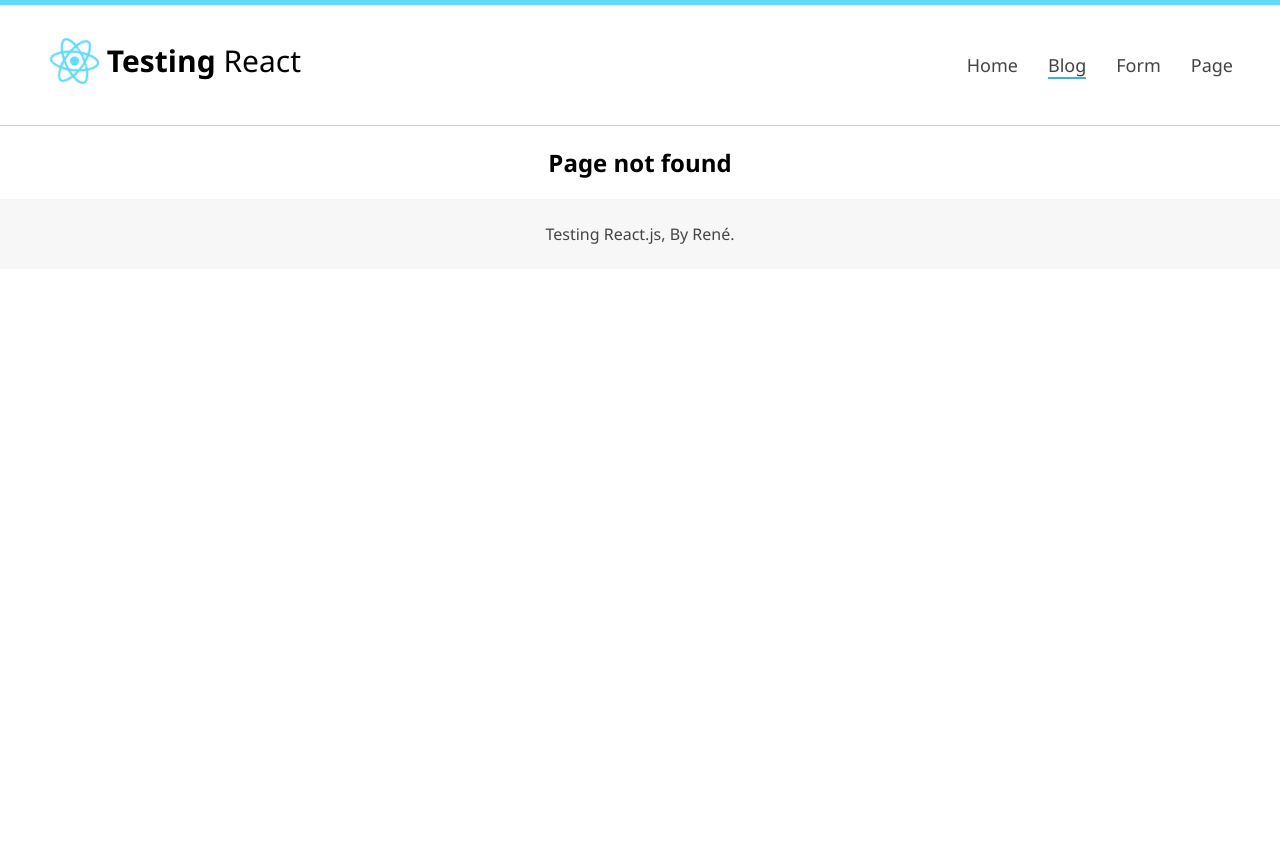
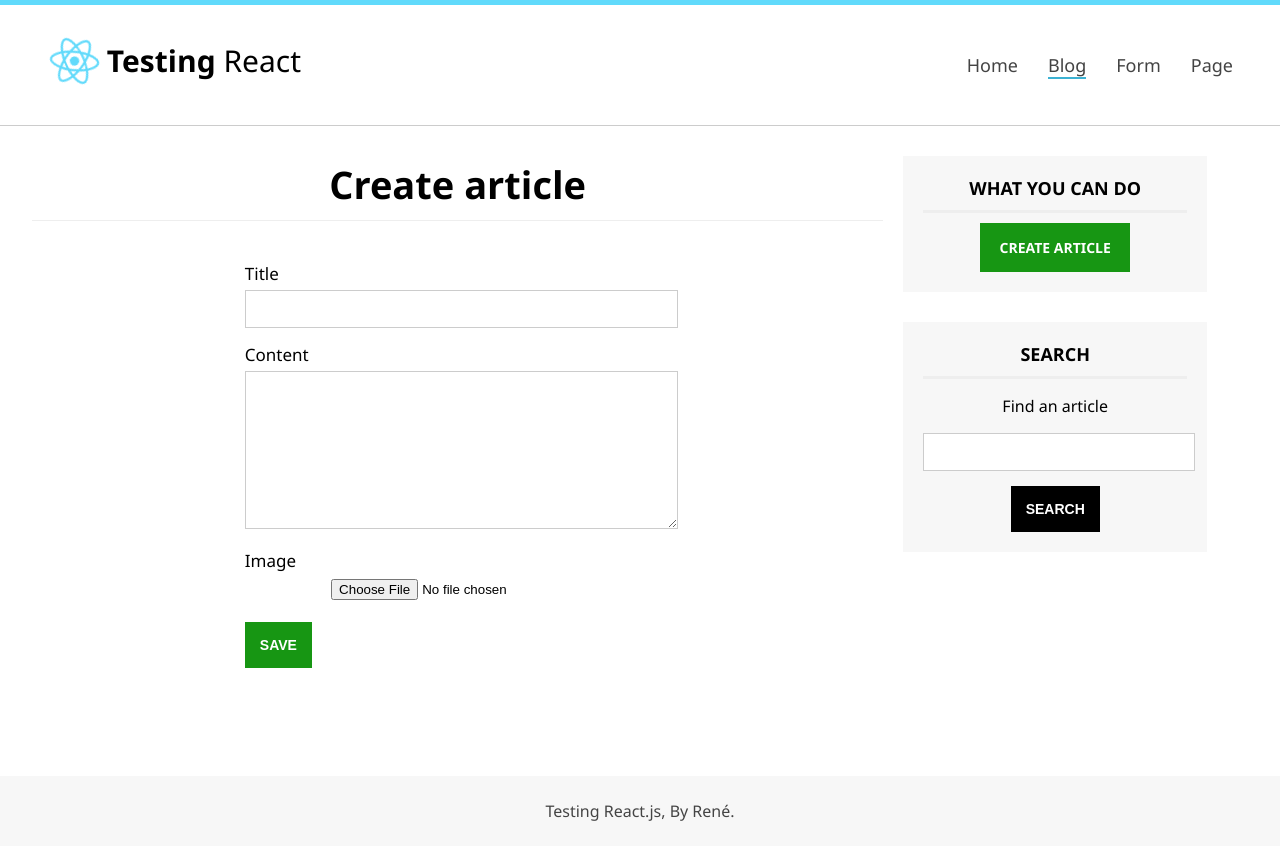
Before and after one commit to rdgonzu/test-react, a React (Create React App) app: page /blog/create in a window 1280 px wide. Before the commit this address had no page. Before the commit the page ends 800 px from the top, so only its background shows below. Built offline with nearby package versions, Linux system fonts and the light colour scheme.

Commit message:
Adding create article form.

```diff
--- a/src/Router.js
+++ b/src/Router.js
@@ -10,6 +10,7 @@ import Blog from "./components/Blog";
 import Form from "./components/Form";
 import Search from "./components/Search";
 import Article from "./components/Article";
+import CreateArticle from "./components/CreateArticle";
 
 class Router extends Component {
     render () {
@@ -25,6 +26,7 @@ class Router extends Component {
                     <Route exact path="/blog" component={Blog}></Route>
 
                     <Route exact path="/blog/article/:id" component={Article}></Route>
+                    <Route exact path="/blog/create" component={CreateArticle}></Route>
 
                     <Route exact path="/blog/search/:searchStr" component={Search}></Route>
 
--- /dev/null
+++ b/src/components/CreateArticle.js
@@ -0,0 +1,108 @@
+import React, {Component} from "react";
+import axios from 'axios';
+import {Redirect} from 'react-router-dom';
+import Global from "../Global";
+import Sidebar from './Sidebar';
+
+class CreateArticle extends Component {
+
+    apiUrl = Global.apiUrl;
+
+    titleRef = React.createRef();
+    contentRef = React.createRef();
+
+    state = {
+        article: {},
+        status: null
+    };
+
+    saveArticle = (e) => {
+
+        e.preventDefault();
+        this.changeState();
+
+        const article = {
+            title: this.titleRef.current.value,
+            content: this.contentRef.current.value
+        };
+
+        axios.post(this.apiUrl + 'save', article)
+        .then((res) => {
+
+            if (res.data.articleStored) {
+                this.setState({
+                    article: res.data.articleStored,
+                    status: 'success'
+                });
+            }
+            else {
+                this.setState({
+                    status: 'failed'
+                });
+            }
+
+        });
+
+    }
+
+    changeState = () => {
+        this.setState({
+            article: {
+                title: this.titleRef.current.value,
+                content: this.contentRef.current.value
+            }
+        });
+    }
+
+    render () {
+
+        if (this.state.status === 'success') {
+            return <Redirect to="/blog" />;
+        }
+
+        return (
+            <div className="center">
+
+                <section id="content">
+
+                    <h1 className="subheader">Create article</h1>
+
+                    <form className="mid-form" onSubmit={this.saveArticle}>
+
+                        <div className="form-group">
+                            <label htmlFor="title">Title</label>
+                            <input type="text" name="title" ref={this.titleRef} />
+                        </div>
+
+                        <div className="form-group">
+                            <label htmlFor="content">Content</label>
+                            <textarea name="content" ref={this.contentRef}></textarea>
+                        </div>
+
+                        <div className="form-group">
+                            <label htmlFor="file0">Image</label>
+                            <div className="clearfix"></div>
+                            <input type="file" name="file0"></input>
+                        </div>
+
+                        <div className="clearfix"></div>
+                        <br />
+
+                        <input type="submit" value="Save" className="btn btn-success" />
+
+                    </form>
+
+                </section>
+
+                <Sidebar blog="true"></Sidebar>
+
+                <div className="clearfix"></div>
+
+            </div>
+        )
+
+    }
+
+}
+
+export default CreateArticle;
--- a/src/components/Sidebar.js
+++ b/src/components/Sidebar.js
@@ -1,5 +1,5 @@
 import React, {Component} from 'react';
-import {Redirect} from 'react-router-dom';
+import {Redirect, Link} from 'react-router-dom';
 
 class Sidebar extends Component {
 
@@ -35,7 +35,7 @@ class Sidebar extends Component {
                 {this.props.blog === "true" &&
                     <div id="nav-blog" className="sidebar-item">
                         <h3>What you can do</h3>
-                        <a href="#" className="btn btn-success">Create article</a>
+                        <Link to={'/blog/create'} className="btn btn-success">Create article</Link>
                     </div>
                 }
 
```
